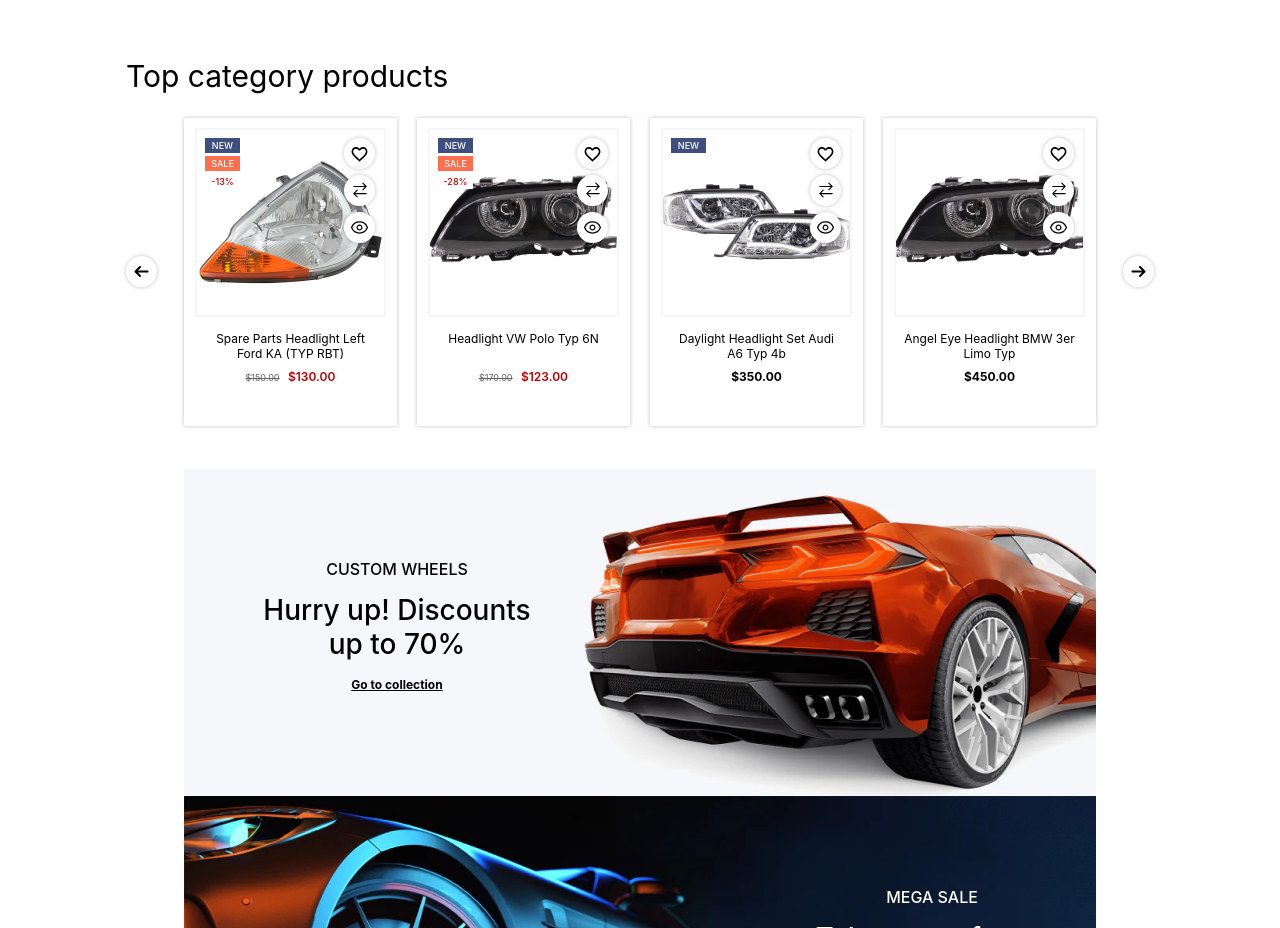
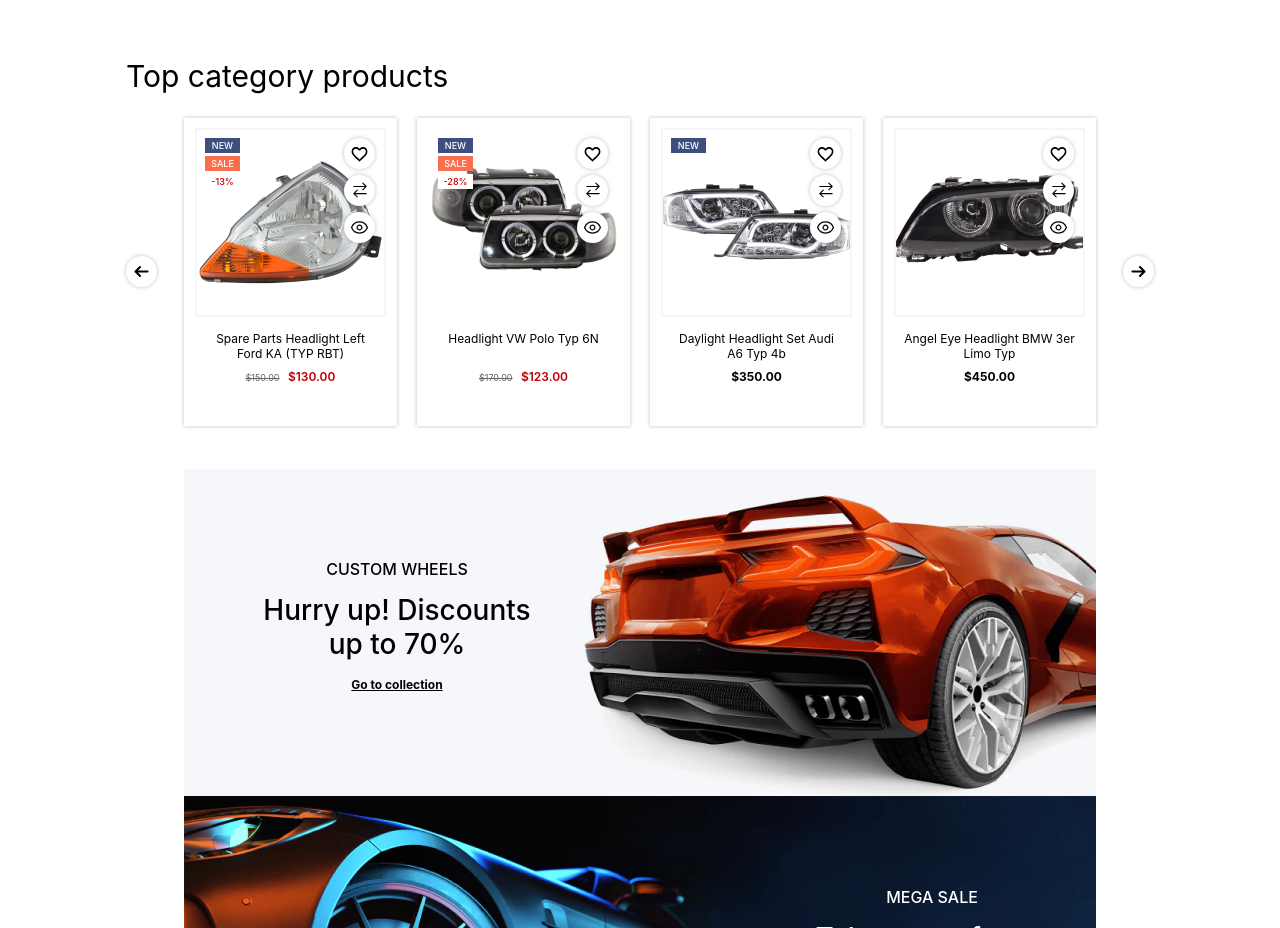
Before and after one commit to VidurangaLakshan/AutoMate, a plain HTML site: page index.html in a window 1280 px wide. Shown: the part 1190-2118 px from the top of the page. Drawn offline with nearby package versions, Linux system fonts and the light colour scheme.

Commit message:
Add files via upload

```diff
--- a/index.html
+++ b/index.html
@@ -136,7 +136,7 @@
         <div class="overlap-9"><img class="maki-arrow-3" src="img/maki-arrow-1.svg" /></div>
         <div class="overlap-10">
           <div class="overlap-8">
-            <img class="rectangle-6" src="img/rectangle-24.png" />
+            <img class="rectangle-6" src="img/headlight_vw_polo_typ_6n_01.webp" />
             <div class="ellipse-12"></div>
             <div class="ellipse-13"></div>
             <div class="ellipse-14"></div>
```
Also changed, not shown: img/headlight_vw_polo_typ_6n_01.webp (added).
